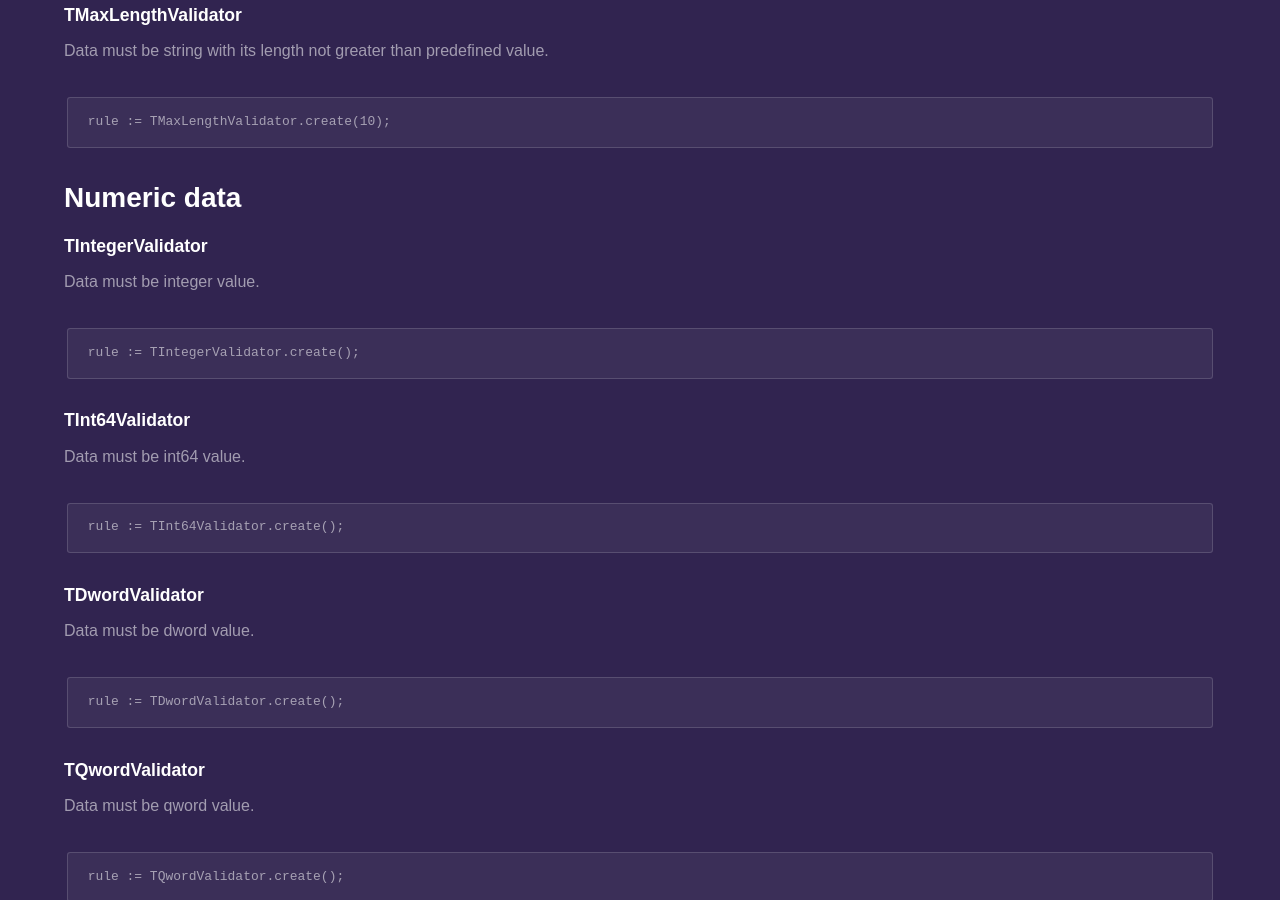
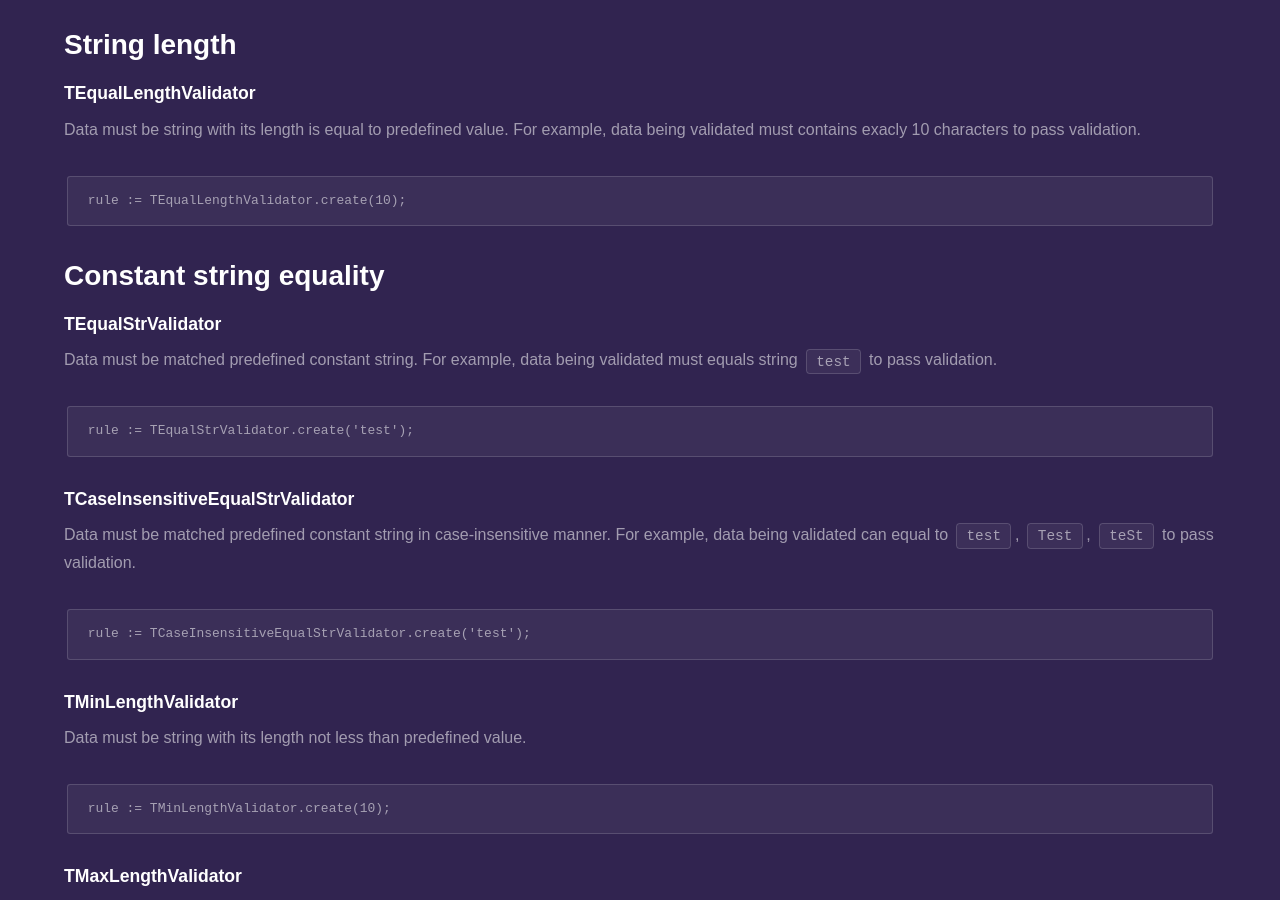
Before and after one commit to fanoframework/fanoframework.github.io, a Jekyll site: the page built from security/form-validation/built-in-validation-rules/index.md, in a window 1280 px wide and 900 px high, scrolled down 3793 px. Built offline with Jekyll 4.4.1, drawn with Linux system fonts in a browser that asks for light colours; our own code applies the rules of GitHub Pages for plain Markdown files; some of the changed text lies outside the part shown.

Commit message:
add documentation on new validation rules

````diff
--- a/security/form-validation/built-in-validation-rules/index.md
+++ b/security/form-validation/built-in-validation-rules/index.md
@@ -126,6 +126,25 @@
 'my-slug--title' ==> fail
 ```
 
+### TPhoneValidator
+
+Data must be in phone number format.
+
+```
+rule := TPhoneValidator.create(TRegex.create());
+```
+
+This validator will give result as shown in following example input,
+
+```
+'081123456' ==> pass
+'081-1234-56-7' ==> pass
+'(081)-1234-56-7' ==> pass
+'081-12-34-567' ==> pass
+'a0811234567' ==> fail
+'081-1234-56-7a' ==> fail
+```
+
 ### TRegexValidator
 
 Data must be in format as specified by regular expression pattern.
@@ -148,6 +167,24 @@
 
 ```
 rule := TEqualLengthValidator.create(10);
+```
+
+## Constant string equality
+
+### TEqualStrValidator
+
+Data must be matched predefined constant string. For example, data being validated must equals string `test` to pass validation.
+
+```
+rule := TEqualStrValidator.create('test');
+```
+
+### TCaseInsensitiveEqualStrValidator
+
+Data must be matched predefined constant string in case-insensitive manner. For example, data being validated can equal to `test`, `Test`, `teSt` to pass validation.
+
+```
+rule := TCaseInsensitiveEqualStrValidator.create('test');
 ```
 
 ### TMinLengthValidator
@@ -586,6 +623,22 @@
 rule := TIpv4Validator.create();
 ```
 
+### TMacAddrValidator
+
+Data must be valid MAC address.
+
+```
+rule := TMAcAddrValidator.create(TRegex.create());
+```
+
+### TJsonValidator
+
+Data must be valid JSON.
+
+```
+rule := TJsonValidator.create();
+```
+
 ### TBaseValidator
 
 Abstract class which can be uses as a base class to create new custom validation rule. To inherit from this class, you need to implements its `isValidData()` method.
````
